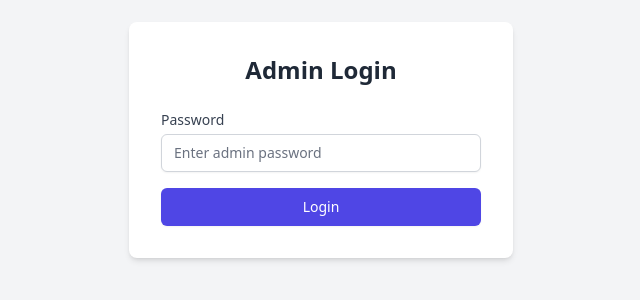
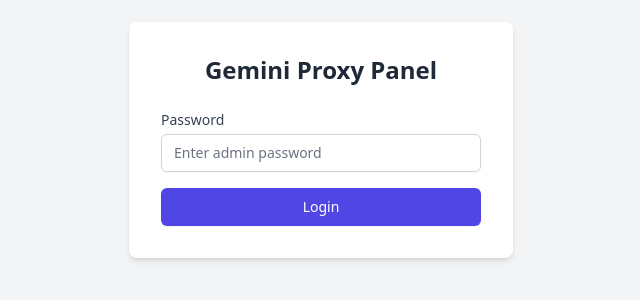
Before and after one commit to ztjcfujikawa/playmachine, a website: page public/login.html in a window 1280 px wide. Shown: the part 260-560 px from the top of the page, without its empty margins (319-959 px from the left). Drawn offline with nearby package versions, Linux system fonts and the light colour scheme.

Commit message:
Update UI

```diff
--- a/public/login.html
+++ b/public/login.html
@@ -29,7 +29,7 @@
 <body class="bg-gray-100 flex items-center justify-center h-screen">
 
     <div class="bg-white p-8 rounded-lg shadow-md w-full max-w-sm">
-        <h1 class="text-2xl font-bold mb-6 text-center text-gray-800">Admin Login</h1>
+        <h1 class="text-2xl font-bold mb-6 text-center text-gray-800">Gemini Proxy Panel</h1>
 
         <!-- Error Message Area -->
         <div id="error-message" class="bg-red-100 border border-red-400 text-red-700 px-4 py-2 rounded relative mb-4 text-sm hidden" role="alert">
```
